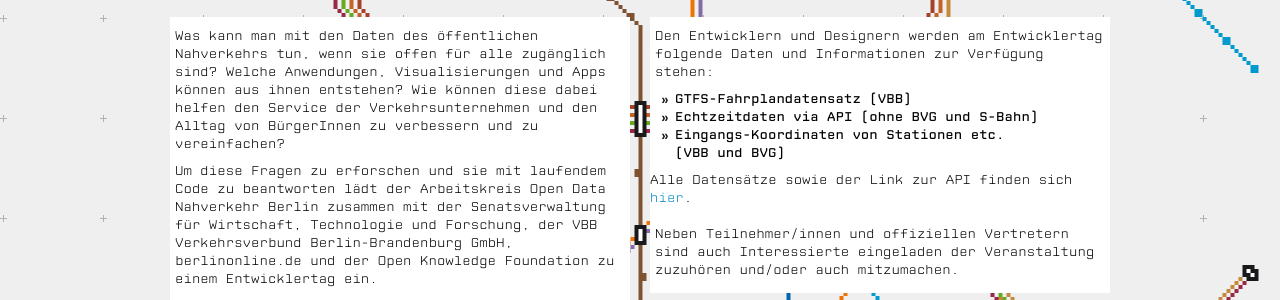
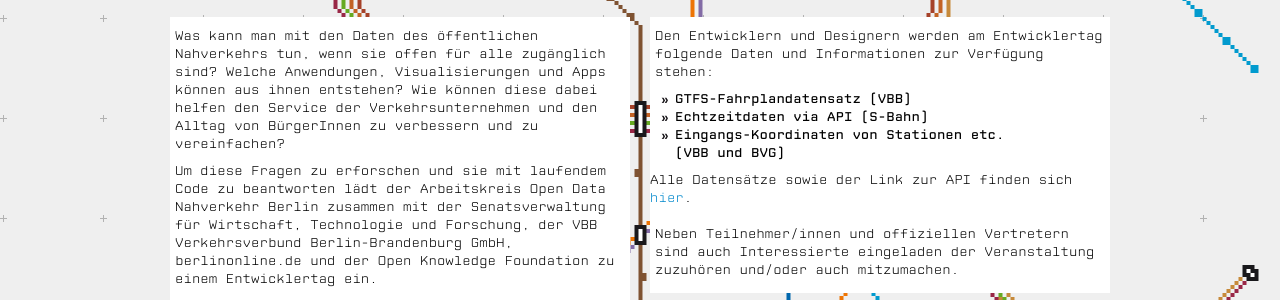
Before and after one commit to okfde/berlin.appsandthecity, a Jekyll site: the page built from index.html, in a window 1280 px wide and 900 px high. Shown: the part 185-485 px from the top of the window. Built offline with Jekyll 4.4.1, drawn with Linux system fonts in a browser that asks for light colours; nearby versions of some CDN libraries; Markdown is read by kramdown in place of the engine named in the settings.

Commit message:
änderung Info

```diff
--- a/index.html
+++ b/index.html
@@ -13,7 +13,7 @@ title: Willkommen
     <p>Den Entwicklern und Designern werden am Entwicklertag folgende Daten und Informationen zur Verfügung stehen:</p>
     <ul style="font-family:'CPMono_v07Plain',sans-serif;">
       <li>GTFS-Fahrplandatensatz (VBB)</li>
-      <li>Echtzeitdaten via API (ohne BVG und S-Bahn)</li>
+      <li>Echtzeitdaten via API (S-Bahn)</li>
       <li>Eingangs-Koordinaten von Stationen etc. <br>(VBB und BVG)</li>
     </ul>
     Alle Datensätze sowie der Link zur API finden sich <a href="http://appsandthecity.net/daten/">hier</a>.<br><br>
```
